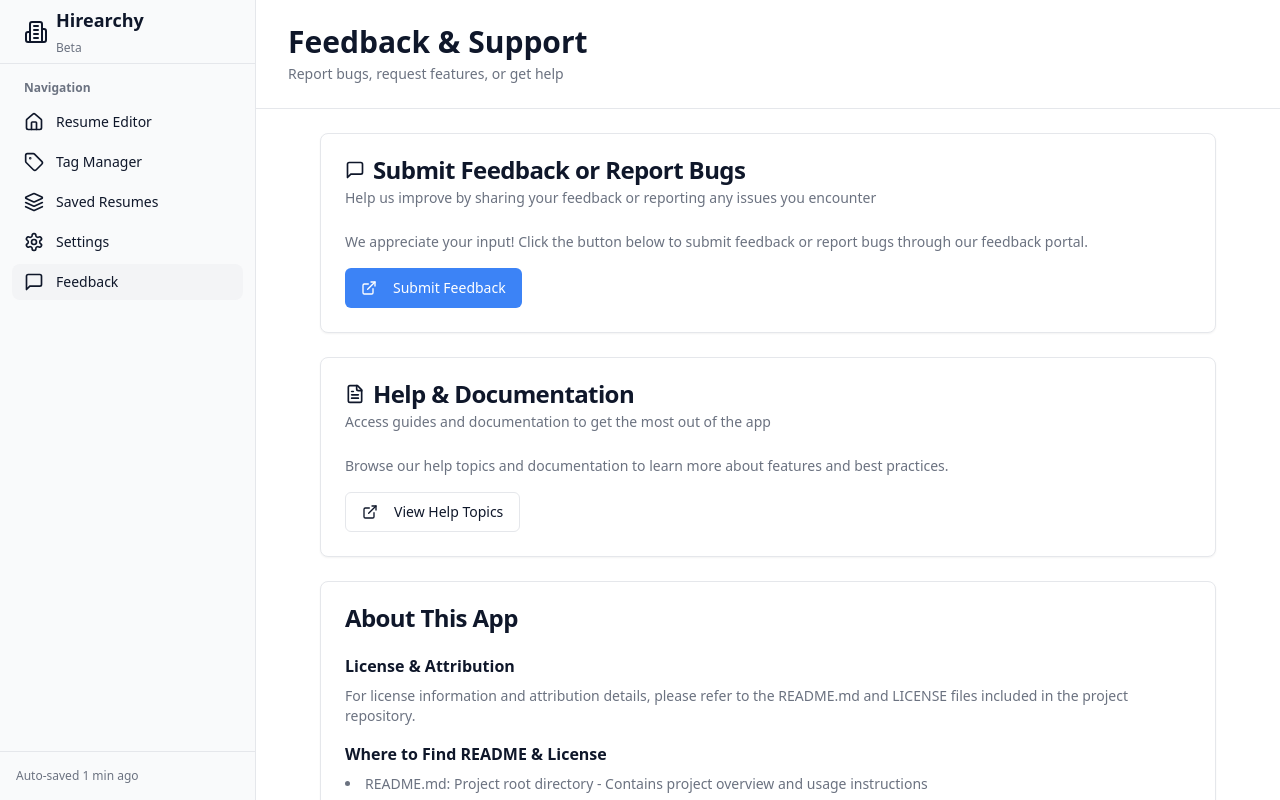
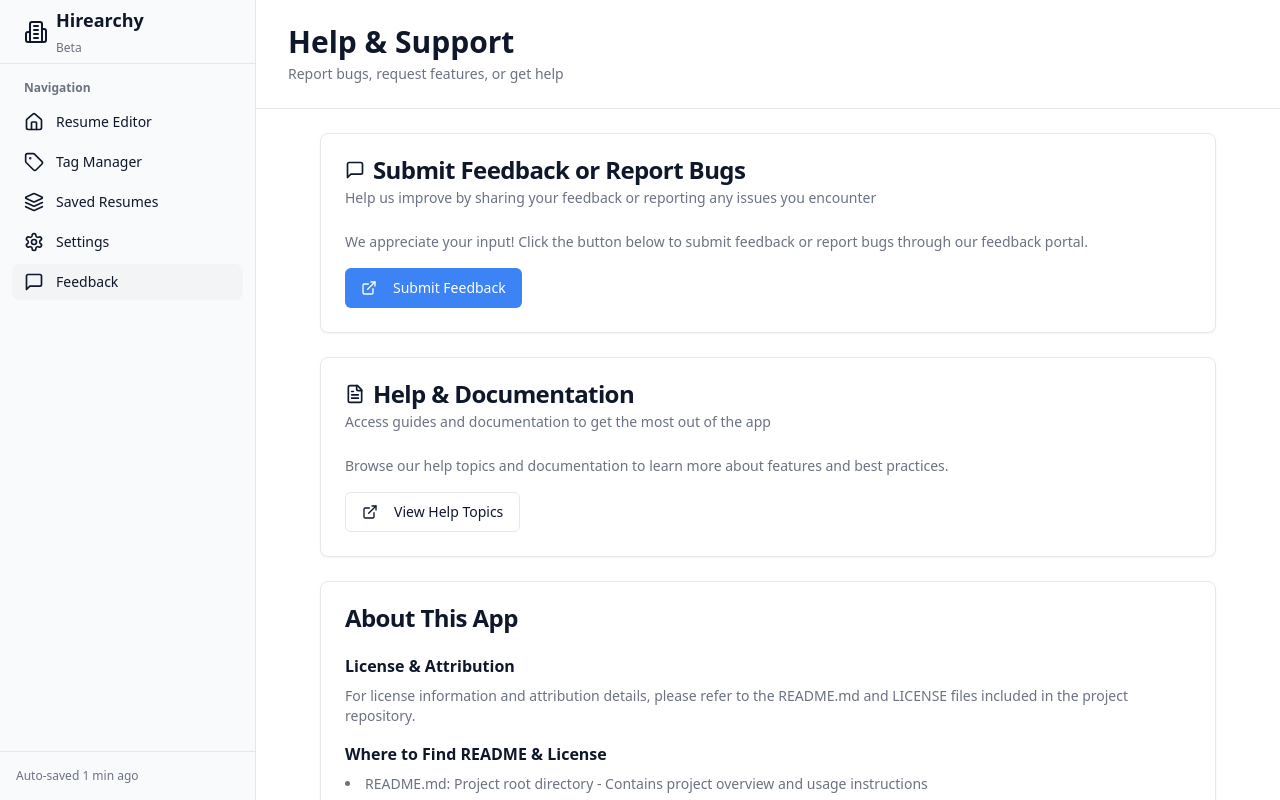
Before and after one commit to lindsay-vora/hirearchy, a React (Vite) app: page /feedback in a window 1280 px wide. Built offline with nearby package versions, Linux system fonts and the light colour scheme; the HTML template or start-up script is replaced by a standard one.

Commit message:
Code edited in Lovable Code Editor

```diff
--- a/src/pages/Feedback.tsx
+++ b/src/pages/Feedback.tsx
@@ -8,7 +8,7 @@ const Feedback: React.FC = () => {
   return (
     <div className="h-full flex flex-col">
       <PageHeader
-        title="Feedback & Support"
+        title="Help & Support"
         description="Report bugs, request features, or get help"
       />
 
```
